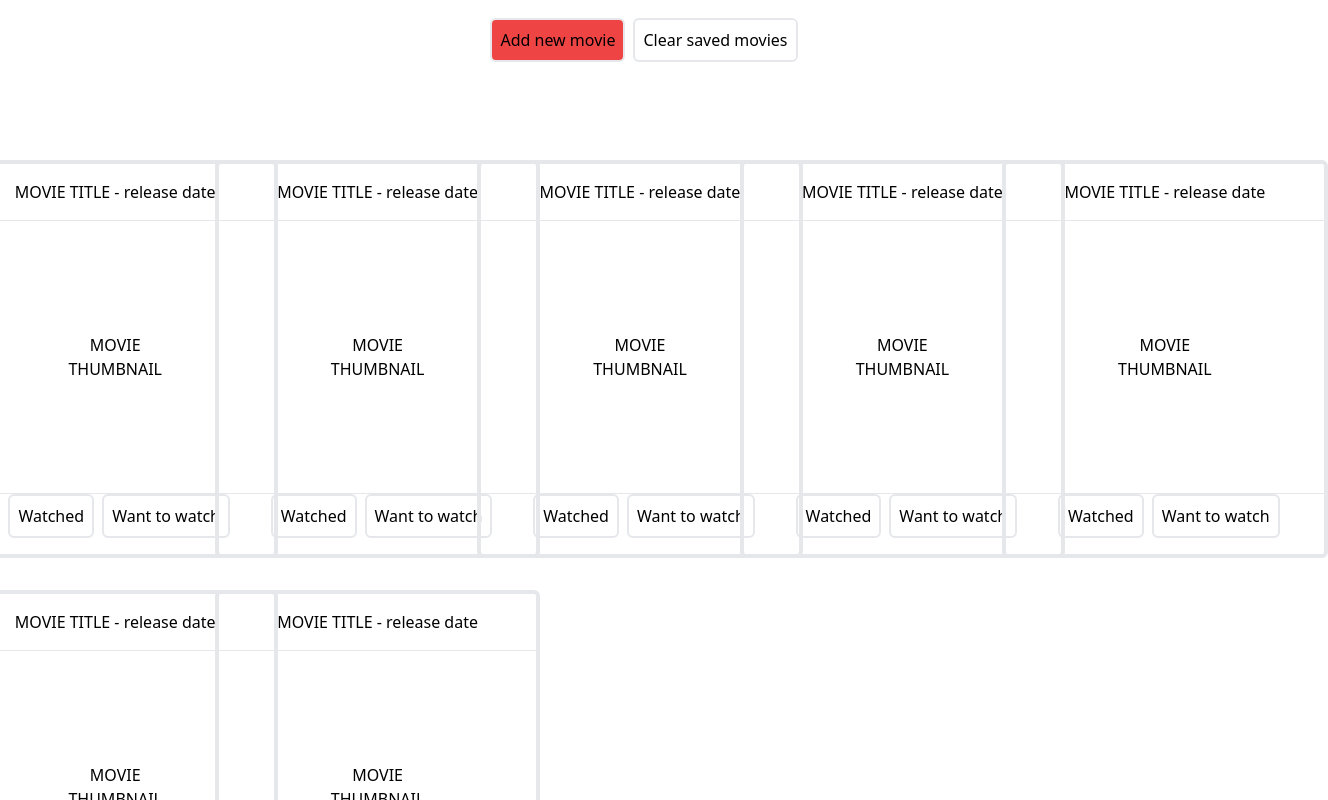
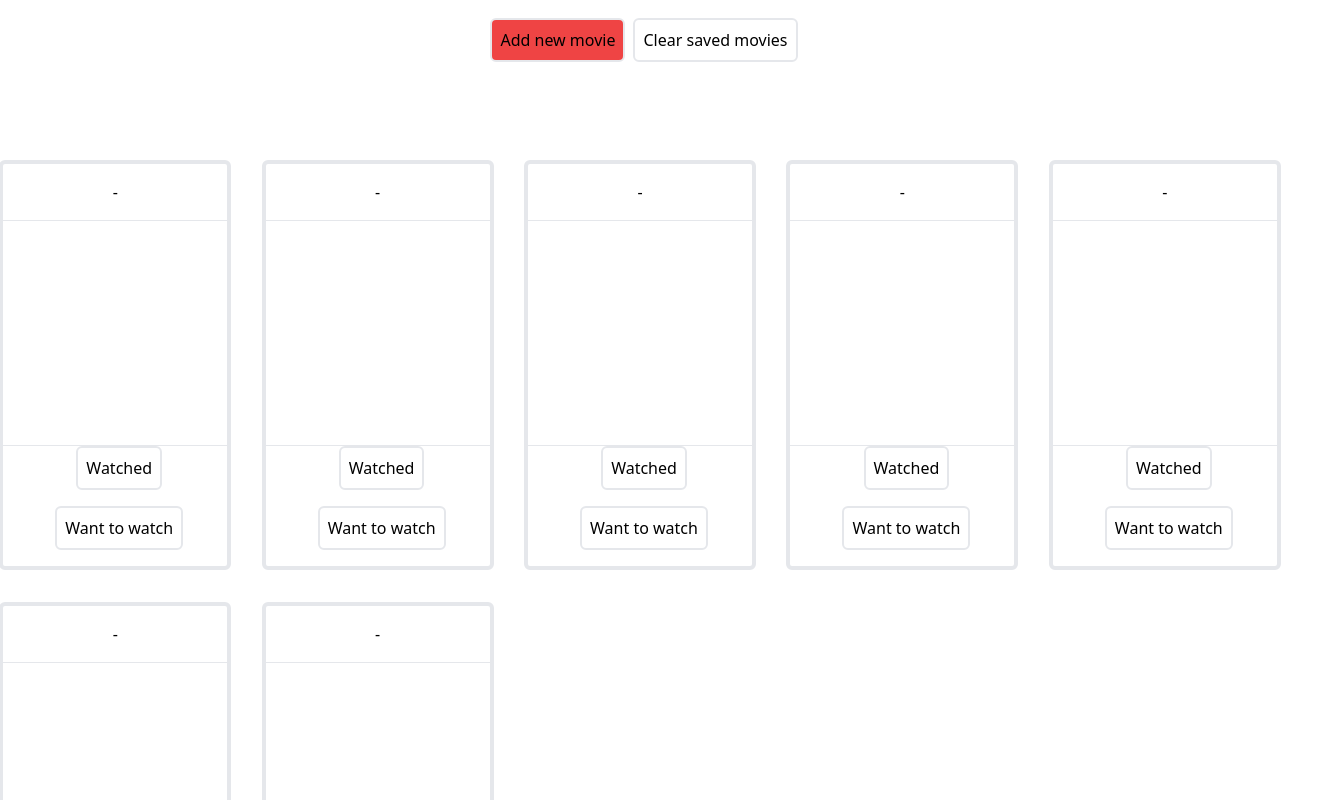
Before and after one commit to P-Hsgw/movies-library, a React (Create React App) app: page / in a window 1280 px wide. Shown: the top 800 px of the page, 1328 px wide, since content can reach past the window. Built offline with nearby package versions, Linux system fonts and the light colour scheme; the HTML template or start-up script is replaced by a standard one.

Commit message:
Add a logic to fill out cards with props

```diff
--- a/src/components/Card.js
+++ b/src/components/Card.js
@@ -1,20 +1,19 @@
 import React from "react";
-import { Button  } from "./Button";
+import { Button } from "./Button";
 
-export const Card = () => {
-  return(
+export const Card = ({ title, releaseDate, thumbnail, isWatched }) => {
+  return (
     <div className=" flex items-center justify-center ">
-    <div className="border-4 border-solid rounded-md w-89 text-center divide-y divide-fuchsia-300 h-min-max">
-      <div className="p-4">
-        MOVIE TITLE - release date
+      <div className="border-4 border-solid rounded-md w-89 text-center divide-y divide-fuchsia-300 h-min-max">
+        <div className="p-4">
+          {title} - {releaseDate}
+        </div>
+        <div className="p-28">{thumbnail}</div>
+        <div>
+          <Button additionalClass="mb-4">Watched</Button>
+          <Button additionalClass="mb-4">Want to watch</Button>
+        </div>
       </div>
-      <div className="p-28">
-        MOVIE THUMBNAIL
-      </div>
-      <div>
-        <Button additionalClass="mb-4">Watched</ Button>
-        <Button additionalClass="mb-4">Want to watch</Button>
-      </div>
-    </div></div>
-  )
-}
+    </div>
+  );
+};
```
